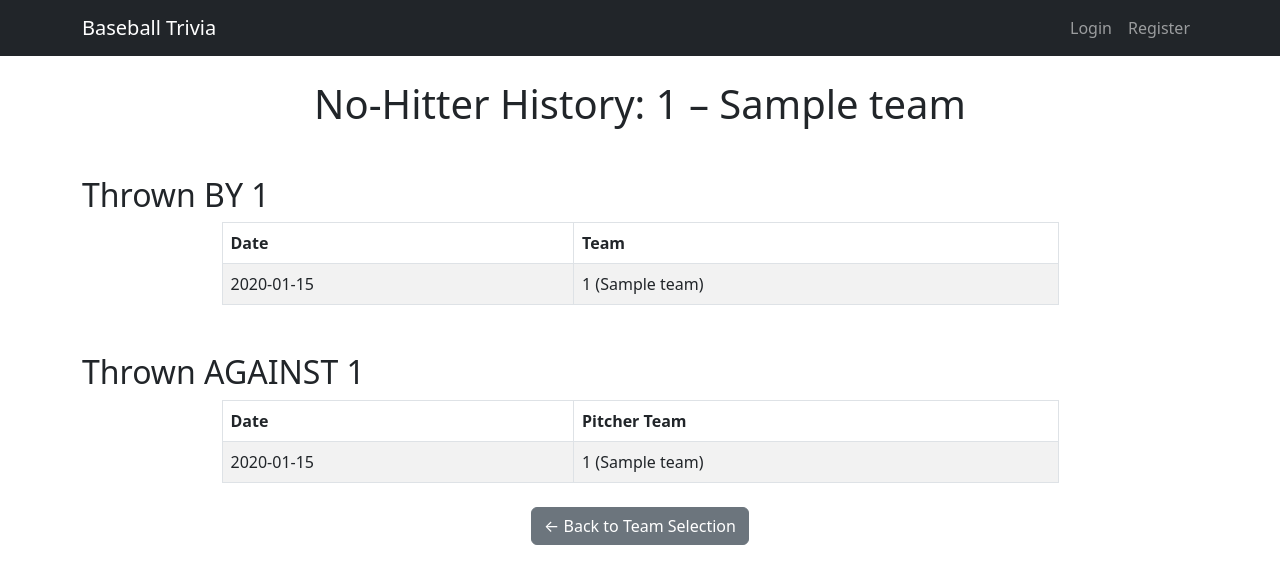
After one commit to AGarciaJr/Baseball, a Flask app: page /team-nohitters/1 in a window 1280 px wide. The commit adds this page. Shown: the top 584 px of the page. Run offline with Flask 3, Linux system fonts and the light colour scheme; tables that the repository leaves empty hold one stand-in row (values such as "Sample post"); parts of the project's set-up code (start-up, migrations or seed data) failed here and were passed over; some libraries are stand-ins or nearby versions.

Commit message:
added No Hitter Team viewing

```diff
--- a/app.py
+++ b/app.py
@@ -1,4 +1,4 @@
-from flask import Flask, render_template, request, redirect, url_for, flash, jsonify
+from flask import Flask, render_template, request, redirect, url_for, flash, jsonify, session
 from flask_sqlalchemy import SQLAlchemy
 from flask_login import LoginManager, UserMixin, login_user, login_required, logout_user, current_user
 from flask_migrate import Migrate
@@ -10,6 +10,7 @@ import logging
 from functools import wraps
 from datetime import datetime
 from sqlalchemy import text
+from db import get_db_connection
 
 # Set up logging
 logging.basicConfig(level=logging.DEBUG)
@@ -368,7 +369,63 @@ def profile():
 
     return render_template('profile.html', stats=stats)
 
+@app.route('/team-nohitters-summary')
+def team_nohitters_summary():
+    conn = get_db_connection()
+    cur = conn.cursor(dictionary=True)
 
+    cur.execute("""
+        SELECT t.teamID, MAX(t.team_name) AS team_name, COUNT(*) AS no_hitter_count
+        FROM teams t
+        JOIN no_hitters nh ON t.teams_ID = nh.team_id OR t.teams_ID = nh.opponent_id
+        GROUP BY t.teamID
+        ORDER BY t.teamID
+    """)
+    teams = cur.fetchall()
+
+    cur.close()
+    conn.close()
+    return render_template('team_nohitters_summary.html', teams=teams)
+
+@app.route('/team-nohitters/<team_id>')
+def team_nohitters_detail(team_id):
+    conn = get_db_connection()
+    cur = conn.cursor(dictionary=True)
+
+    # Get display name from one team row
+    cur.execute("SELECT teamID, team_name FROM teams WHERE teamID = %s LIMIT 1", (team_id,))
+    team = cur.fetchone()
+
+    # No-hitters thrown BY this teamID
+    cur.execute("""
+        SELECT nh.game_date, t.teamID, t.team_name
+        FROM no_hitters nh
+        JOIN teams t ON nh.team_id = t.teams_ID
+        WHERE t.teamID = %s
+    """, (team_id,))
+    thrown_by = cur.fetchall()
+
+    # No-hitters thrown AGAINST this teamID
+    cur.execute("""
+        SELECT nh.game_date, t.teamID AS pitcher_teamID, t.team_name AS pitcher_team_name
+        FROM no_hitters nh
+        JOIN teams t ON nh.team_id = t.teams_ID
+        WHERE nh.opponent_id IN (
+            SELECT teams_ID FROM teams WHERE teamID = %s
+        )
+    """, (team_id,))
+    thrown_against = cur.fetchall()
+
+    cur.close()
+    conn.close()
+
+    return render_template('team_nohitters_detail.html',
+        team=team, thrown_by=thrown_by, thrown_against=thrown_against)
+
+@app.route('/team-nohitters-redirect', methods=['POST'])
+def team_nohitters_detail_redirect():
+    team_id = request.form['team_id']
+    return redirect(url_for('team_nohitters_detail', team_id=team_id))
 
 
 if __name__ == '__main__':
--- /dev/null
+++ b/csi3335f2024.py
@@ -0,0 +1,8 @@
+# csi3335f2024.py
+
+mysql = {
+    'location': 'localhost',
+    'user': 'root',
+    'password': '1111',  # replace with your actual password
+    'database': 'Sandlot2TheSQL'  # or whatever your DB name is
+}
--- /dev/null
+++ b/db.py
@@ -0,0 +1,12 @@
+from csi3335f2024 import mysql as db_config
+import mysql.connector
+
+def get_db_connection():
+    return mysql.connector.connect(
+        host=db_config['location'],
+        user=db_config['user'],
+        password=db_config['password'],
+        database=db_config['database'],
+        charset='utf8mb4',
+        collation='utf8mb4_general_ci'
+    )
--- a/requirements.txt
+++ b/requirements.txt
@@ -28,3 +28,4 @@ tzdata==2023.3
 Werkzeug==2.3.7
 WTForms==3.0.1
 python-dotenv
+mysql-connector-python
--- a/templates/index.html
+++ b/templates/index.html
@@ -11,7 +11,7 @@
         </p>
         <div class="mt-4">
             <a href="trivia" class="btn btn-primary btn-lg">Play Trivia</a>
-            <a href="#" class="btn btn-secondary btn-lg">View Team Stats</a>
+            <a href="team-nohitters-summary" class="btn btn-primary btn-lg">See Team No-Hitters</a>
         </div>
     {% else %}
         <p class="lead">Please login to play the trivia game and view team statistics.</p>
--- /dev/null
+++ b/templates/team_nohitters_detail.html
@@ -0,0 +1,43 @@
+{% extends "base.html" %}
+
+{% block title %}{{ team.teamID }} No-Hitter History{% endblock %}
+
+{% block content %}
+<h1 class="text-center">No-Hitter History: {{ team.teamID }} – {{ team.team_name }}</h1>
+
+<h2 class="mt-5">Thrown BY {{ team.teamID }}</h2>
+{% if thrown_by %}
+  <table class="table table-bordered table-striped w-75 mx-auto">
+    <thead>
+      <tr><th>Date</th><th>Team</th></tr>
+    </thead>
+    <tbody>
+      {% for nh in thrown_by %}
+        <tr><td>{{ nh.game_date }}</td><td>{{ nh.teamID }} ({{ nh.team_name }})</td></tr>
+      {% endfor %}
+    </tbody>
+  </table>
+{% else %}
+  <p class="text-center">No no-hitters thrown by this team.</p>
+{% endif %}
+
+<h2 class="mt-5">Thrown AGAINST {{ team.teamID }}</h2>
+{% if thrown_against %}
+  <table class="table table-bordered table-striped w-75 mx-auto">
+    <thead>
+      <tr><th>Date</th><th>Pitcher Team</th></tr>
+    </thead>
+    <tbody>
+      {% for nh in thrown_against %}
+        <tr><td>{{ nh.game_date }}</td><td>{{ nh.pitcher_teamID }} ({{ nh.pitcher_team_name }})</td></tr>
+      {% endfor %}
+    </tbody>
+  </table>
+{% else %}
+  <p class="text-center">No no-hitters thrown against this team.</p>
+{% endif %}
+
+<div class="text-center mt-4">
+  <a href="{{ url_for('team_nohitters_summary') }}" class="btn btn-secondary">← Back to Team Selection</a>
+</div>
+{% endblock %}
```
Also changed, not shown: templates/team_nohitters_summary.html (added, +19 -0 lines), sql/old/README.md (renamed from sql/README.md), sql/old/cleaned_nohitters.txt (renamed from sql/cleaned_nohitters.txt), sql/old/createtables.sql (renamed from sql/createtables.sql), sql/old/link_pitchers_to_existing_no_hitters.py (renamed from sql/link_pitchers_to_existing_no_hitters.py), sql/old/missingdata.sql (renamed from sql/missingdata.sql), sql/old/no_hitters_inserts_v2.sql (renamed from sql/no_hitters_inserts_v2.sql), sql/old/pitcher_playerid_map.txt (renamed from sql/pitcher_playerid_map.txt), 1 other file.
